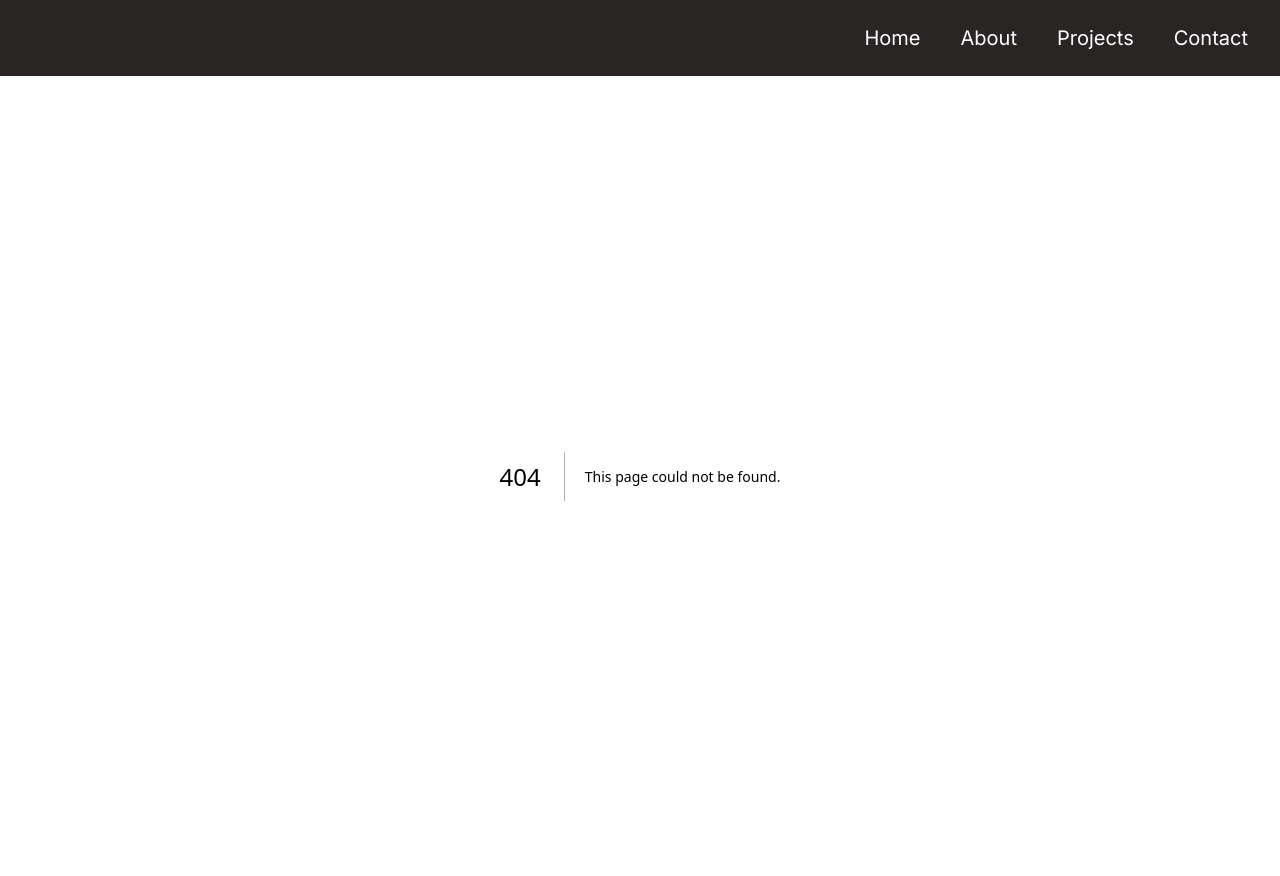
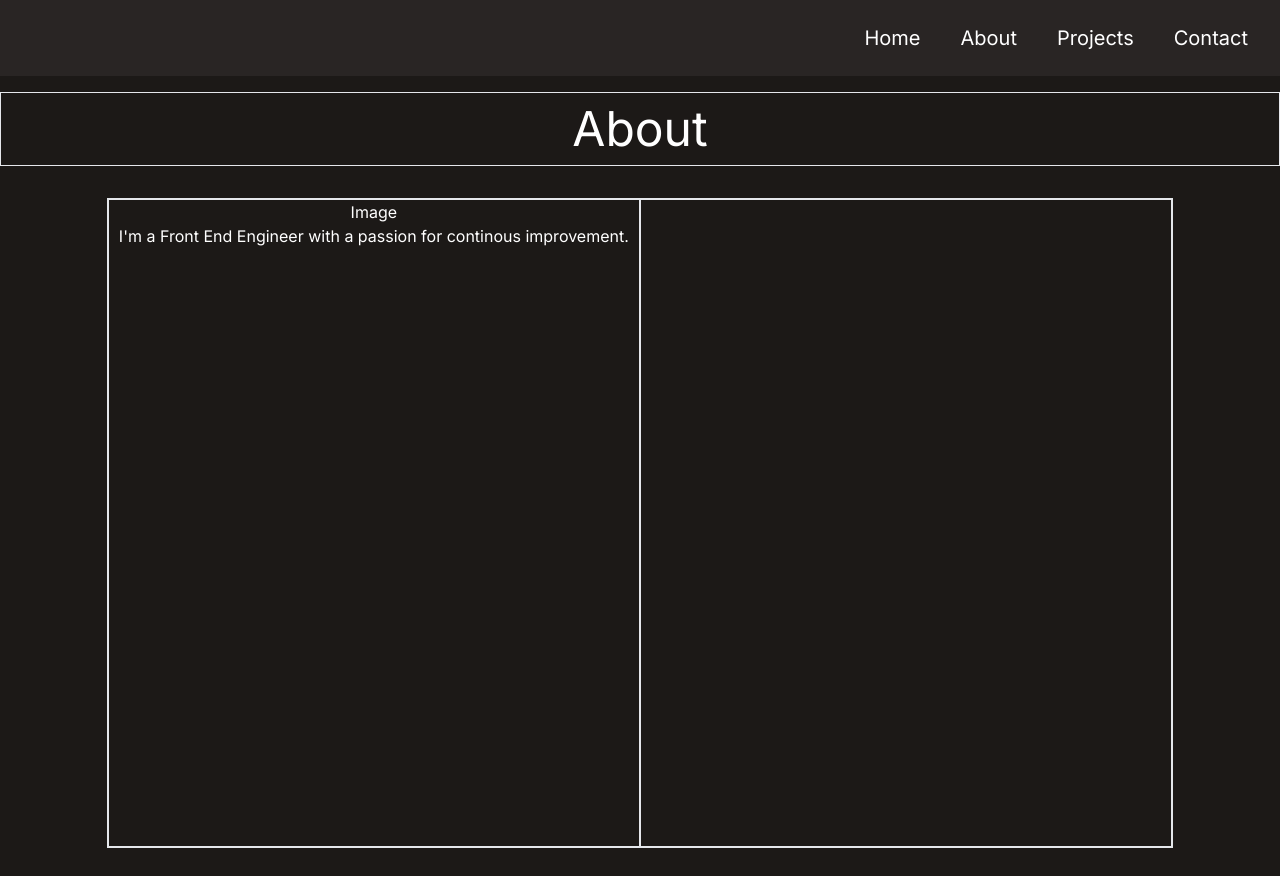
Before and after one commit to jenishpatel-jp/jenish-patel-portfolio, a Next.js app: page /about in a window 1280 px wide. Before the commit this address had no page. Built offline with nearby package versions, Linux system fonts and the light colour scheme.

Commit message:
Created an about page using NextJS routing. Added  some intial structure

```diff
--- /dev/null
+++ b/src/app/about/page.tsx
@@ -0,0 +1,20 @@
+import React from 'react'
+
+const Page = () => {
+    return (
+        <div className='flex flex-col min-h-screen items-center bg-stone-900 text-white'>
+            <h1 className='my-4 text-5xl border p-3 w-full text-center' >About</h1>
+            <div className='flex border w-5/6 mx-3 mt-4 mb-7 flex-1'>
+                <div className='border flex flex-col items-center flex-1' >
+                    <p>Image</p>
+                    <p>I'm a Front End Engineer with a passion for continous improvement.</p>
+                </div>
+                <div className='border flex flex-1'>
+
+                </div>
+            </div>
+        </div>
+    )
+}
+
+export default Page
```
